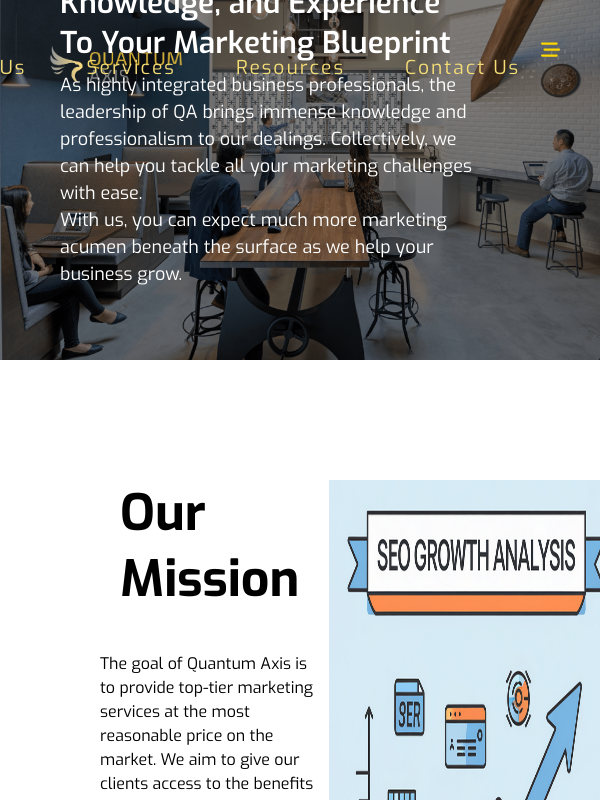
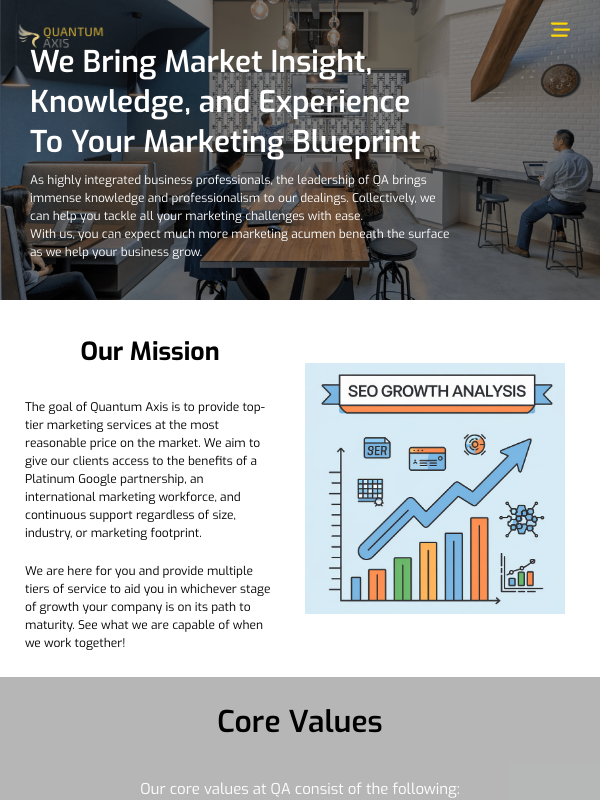
Before and after one commit to tharanycred4future/quantumaxistest, a React (Vite) app: page /about-us in a window 600 px wide. Shown: the top 800 px of the page. Built offline with nearby package versions, Linux system fonts and the light colour scheme.

Commit message:
abt us page responsive update

```diff
--- a/src/pages/AboutUs/AboutUs.css
+++ b/src/pages/AboutUs/AboutUs.css
@@ -1,4 +1,4 @@
-nav{
+.abt-us-navbar{
   display: flex ;
   justify-content:space-between;
   padding: 40px;
@@ -9,9 +9,10 @@ nav{
 }
 .abt-us-logo{
   width: 150px;
+  display: flex;
   cursor: pointer;
 }
-nav .alt-navbar-links{
+.alt-navbar-links{
   list-style: none;
   display:flex;
   gap: 20px;
@@ -53,7 +54,7 @@ nav .alt-navbar-links{
     position: relative;
     font-weight: 600;
     color: white;
-    font-size: max(4.5vw, 30px);
+    font-size: 60px;
 
   }
   .abt-us-hero p{
@@ -65,8 +66,6 @@ nav .alt-navbar-links{
     padding: 100px;
     display: flex;
     justify-content: space-around;
-
-
   }
   .abt-us-mission-text {
     flex: 1;
@@ -155,12 +154,139 @@ nav .alt-navbar-links{
   transform: translateY(-20px);
 }
 
-@media (min-width:320px) and (max-width:700px){
+@media (min-width:320px) and (max-width:425px){
+  .abt-us-navbar{
+    display: flex;
+    justify-content:space-between;
+    padding: 10px;
+  }
+  .abt-us-logo{
+    width: 100px;
+    cursor: pointer;
 
-  nav ul .alt-navbar-links{
+  }
+ .alt-navbar-links{
     display: none;
   }
   .toggle-btn{
     display: flex;
   }
+  .about-us-header{
+    height: 50vw;
+  }
+  .abt-us-hero{
+    bottom: 13%;
+    left: 5vw;
+  }
+  .abt-us-hero h2{
+    font-size: 12px;
+  }
+  .abt-us-hero p{
+    font-size: 5px;
+  }
+  .abt-us-mission{
+    padding: 20px;
+    display: flex;
+    align-items: center;
+    justify-content: center;
+  }
+  .abt-us-mission-text h3{
+    font-size: 18px;
+    padding: 10px;
+
+  }
+  .abt-us-mission-text {
+    display: flex;
+    justify-content: center;
+    align-items: center;
+    width: 60%;
+    padding: 10px;
+  }
+  .abt-us-mission-text p{
+    font-size: 7px;
+
+  }
+  .mission-img{
+    width: 40%;
+    padding: 0px;
+    object-fit: contain;
+  }
+  .core-values-title p{
+    padding: 7px;
+    font-size: 15px;
+    color: white;
+    font-weight: 400;
+
+  }
+
 }
+@media (min-width:426px) and (max-width:768px){
+  .abt-us-navbar{
+    display: flex;
+    justify-content:space-between;
+    padding: 10px;
+
+  }
+  .abt-us-logo{
+    width: 100px;
+    cursor: pointer;
+    padding: 10px 2px;
+
+
+  }
+ .alt-navbar-links{
+    display: none;
+  }
+  .toggle-btn{
+    display: flex;
+    padding: 10px 20px;
+  }
+  .about-us-header{
+    height: 50vw;
+  }
+  .abt-us-hero{
+    bottom: 13%;
+    left: 5vw;
+  }
+  .abt-us-hero h2{
+    font-size: 30px;
+  }
+  .abt-us-hero p{
+    font-size: 12px;
+  }
+  .abt-us-mission{
+    padding: 15px;
+    display: flex;
+    align-items: center;
+    justify-content: center;
+  }
+  .abt-us-mission-text h3{
+    font-size: 25px;
+    padding: 10px;
+
+  }
+  .abt-us-mission-text {
+    display: flex;
+    justify-content: center;
+    align-items: center;
+
+    padding: 10px;
+  }
+  .abt-us-mission-text p{
+    font-size: 12px;
+
+  }
+  .mission-img{
+
+    padding: 20px;
+    object-fit: contain;
+  }
+  .core-values-title p{
+    padding: 12px;
+    font-size: 15px;
+    color: white;
+    font-weight: 400;
+
+  }
+
+}
--- a/src/pages/AboutUs/AboutUs.jsx
+++ b/src/pages/AboutUs/AboutUs.jsx
@@ -11,11 +11,12 @@ const AboutUs = () => {
         <>
     <div className='about-us-container'>
       <div className="about-us-header ">
-      <nav>
+      <div className='abt-us-navbar' >
+       <div >
+       <Link to='/'><img className="abt-us-logo" src={assets.logoBgRemoved} alt=""  /></Link>
+       </div >
        <div>
-       <Link to='/'><img className="abt-us-logo" src={assets.logoBgRemoved} alt=""  /></Link>
-       </div>
-    <ul className="alt-navbar-links">
+         <ul  className="alt-navbar-links">
 
       <li className="alt-navbar-link  underline"><Link  to='/'>Home</Link></li>
       <li className="alt-navbar-link underline"><Link to='/about-us'>About Us</Link></li>
@@ -30,6 +31,7 @@ const AboutUs = () => {
       </li>
       <li className="alt-navbar-link underline"><Link to='/contact-us'>Contact Us</Link></li>
     </ul>
+    </div>
     <div className="toggle-btn"><FontAwesomeIcon icon={faBarsStaggered} /></div>
     <ul className="sidebar-menu" style={{display:showLinks?"flex":"none"}}>
         <li><Link to='/' className='navbar-menu-link-sidebar ' onClick={()=>setShowLinks(false)}>Home</Link></li>
@@ -47,7 +49,7 @@ const AboutUs = () => {
         <li><Link to='/contact-us' className='navbar-menu-link-sidebar' onClick={()=>setShowLinks(false)}>Contact Us</Link></li>
         </ul>
 
-    </nav>
+    </div>
         <div className="abt-us-hero">
           <h2>We Bring Market Insight, Knowledge, and Experience To Your Marketing Blueprint</h2>
           <p>As highly integrated business professionals, the leadership of QA brings immense knowledge and professionalism to our dealings. Collectively, we can help you tackle all your marketing challenges with ease.<br />
@@ -61,7 +63,6 @@ const AboutUs = () => {
         <p>The goal of  Quantum Axis is to provide top-tier marketing services at the most reasonable price on the market. We aim to give our clients access to the benefits of a Platinum Google partnership, an international marketing workforce, and continuous support regardless of size, industry, or marketing footprint.</p>
         <p>We are here for you and provide multiple tiers of service to aid you in whichever stage of growth your company is on its path to maturity. See what we are capable of when we work together!</p>
         </div>
-
         <img src={assets.missionImg} alt="" className="mission-img" />
 
       </div>
```
